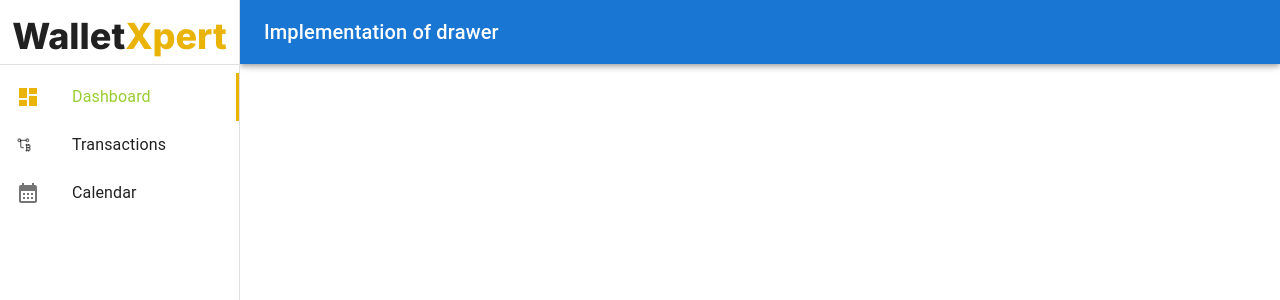
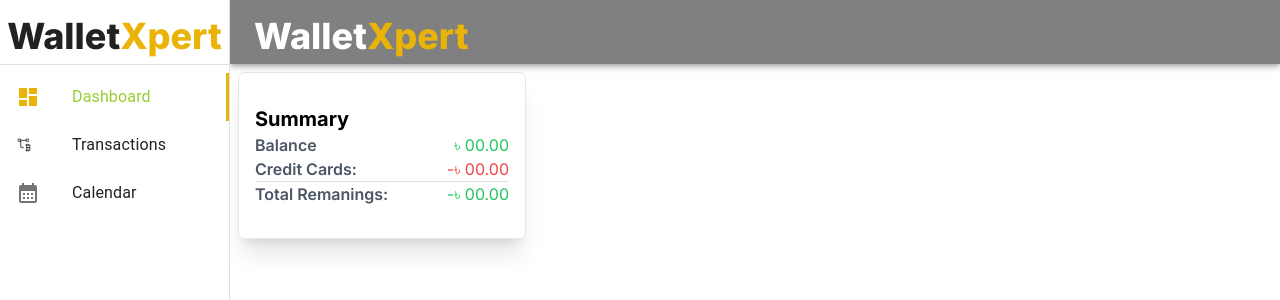
Before and after one commit to Aahmed-Hossain/Wallet-Xpert, a Next.js app: page /dashboard in a window 1280 px wide. Shown: the top 300 px of the page. Built offline with nearby package versions, Linux system fonts and the light colour scheme.

Commit message:
dashboard summery of income and expenses

```diff
--- a/src/app/(DashboardLayout)/dashboard/page.tsx
+++ b/src/app/(DashboardLayout)/dashboard/page.tsx
@@ -1,8 +1,25 @@
 import React from 'react'
+import { TbCurrencyTaka } from "react-icons/tb";
+import { Divider } from '@mui/material'
 
 const DashboardPage = () => {
   return (
-    <div>Hi, Ahmed; This is DashboardPage</div>
+    <div>
+      {/* balance summary card */}
+      <div className="shadow-xl hover:shadow-2xl rounded-md border px-4 py-8 w-72 ">
+       <h2 className="text-xl font-bold">Summary</h2>
+        <div className='flex justify-between'>
+          <p className="font-semibold text-gray-600" >Balance</p> <p className='text-green-500'> ৳ 00.00</p>
+        </div>
+        <div className='flex justify-between'>
+          <p className="font-semibold text-gray-600">Credit Cards: </p> <p className='text-red-500'> -৳ 00.00</p>
+        </div>
+        <Divider/>
+        <div className='flex justify-between'>
+          <p className="font-semibold text-gray-600">Total Remanings:</p> <p className='text-green-500'> -৳ 00.00</p>
+        </div>
+      </div>
+    </div>
   )
 }
 
--- a/src/components/drawer/DashboardDrawer.tsx
+++ b/src/components/drawer/DashboardDrawer.tsx
@@ -2,16 +2,14 @@
 import * as React from 'react';
 import AppBar from '@mui/material/AppBar';
 import Box from '@mui/material/Box';
-import CssBaseline from '@mui/material/CssBaseline';
 import Divider from '@mui/material/Divider';
 import Drawer from '@mui/material/Drawer';
 import IconButton from '@mui/material/IconButton';
 import MenuIcon from '@mui/icons-material/Menu';
 import Toolbar from '@mui/material/Toolbar';
-import Typography from '@mui/material/Typography';
 import DrawerSidebar from './DrawerSidebar';
 
-const drawerWidth = 240;
+const drawerWidth = 230;
 
 export default function DashboardDrawer({children}:{children:React.ReactNode}) {
   const [mobileOpen, setMobileOpen] = React.useState(false);
@@ -36,19 +34,20 @@ export default function DashboardDrawer({children}:{children:React.ReactNode}) {
     <div>
       <Box className="font-extrabold text-4xl h-12 text-center mt-4">Wallet<span className='text-yellow-500'>Xpert</span> </Box>
       <Divider />
-      <DrawerSidebar/>
+      <DrawerSidebar handleDrawerClose={handleDrawerClose} />
     </div>
   );
 
   return (
     <Box  sx={{ display: 'flex' }}>
       {/* <CssBaseline /> */}
-      <AppBar className="visible md:hidden"
+      <AppBar className=""
         position="fixed"
         sx={{
           width: { sm: `calc(100% - ${drawerWidth}px)` },
           ml: { sm: `${drawerWidth}px` },
-          backgroundColor: 'yellow.200', // Set background color here
+          backgroundColor: 'gray',
+
 
         }}
       >
@@ -62,9 +61,7 @@ export default function DashboardDrawer({children}:{children:React.ReactNode}) {
           >
             <MenuIcon />
           </IconButton>
-          <Typography variant="h6" noWrap component="div">
-          Implementation of drawer
-          </Typography>
+          <Box className="font-extrabold text-4xl h-12 text-center mt-4">Wallet<span className='text-yellow-500'>Xpert</span> </Box>
         </Toolbar>
       </AppBar>
 
@@ -104,8 +101,7 @@ export default function DashboardDrawer({children}:{children:React.ReactNode}) {
         component="main"
         sx={{ flexGrow: 1, p: 1, width: { sm: `calc(100% - ${drawerWidth}px)` } }}
       >
-        {/* to create a toolbar top of the page */}
-        {/* <Toolbar /> */}
+        <Toolbar/>
         <Box className="">
         {children}
         </Box>
--- a/src/components/drawer/DrawerSidebar.tsx
+++ b/src/components/drawer/DrawerSidebar.tsx
@@ -23,15 +23,15 @@ const dashboardPaths = [
       icon: CalendarMonthIcon,
     },
   ];
-const DrawerSidebar = () => {
-    const pathName=usePathname()
+const DrawerSidebar = ({handleDrawerClose}:{handleDrawerClose:()=>void}) => {
+    const pathName=usePathname();
     return (
         <Box>
-          <List>
+          <List  >
             {dashboardPaths.map((item, index) => {
               const linkPath = `/dashboard${item.path}`;
               return (
-                <Link href={linkPath} key={index}>
+                <Link onClick={handleDrawerClose} href={linkPath} key={index}>
                   <ListItem
                     disablePadding
                     sx={{
```
